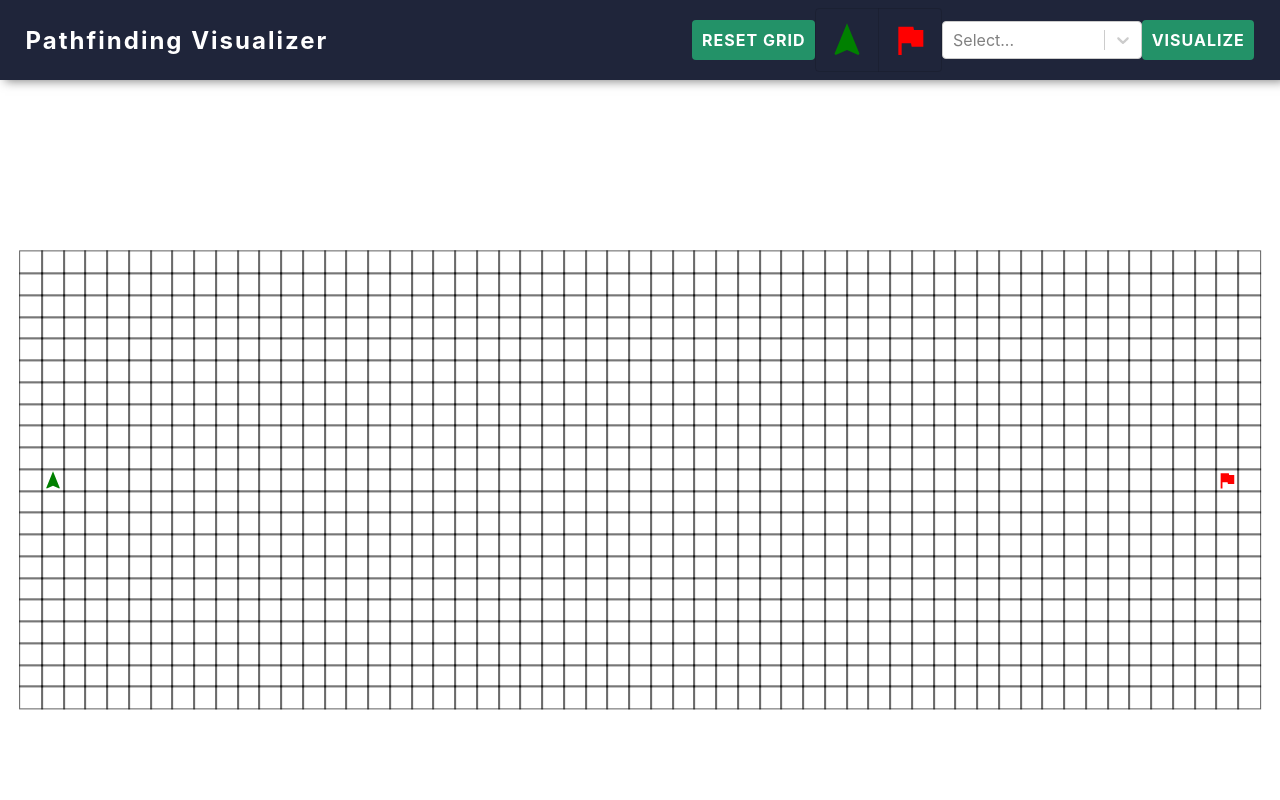
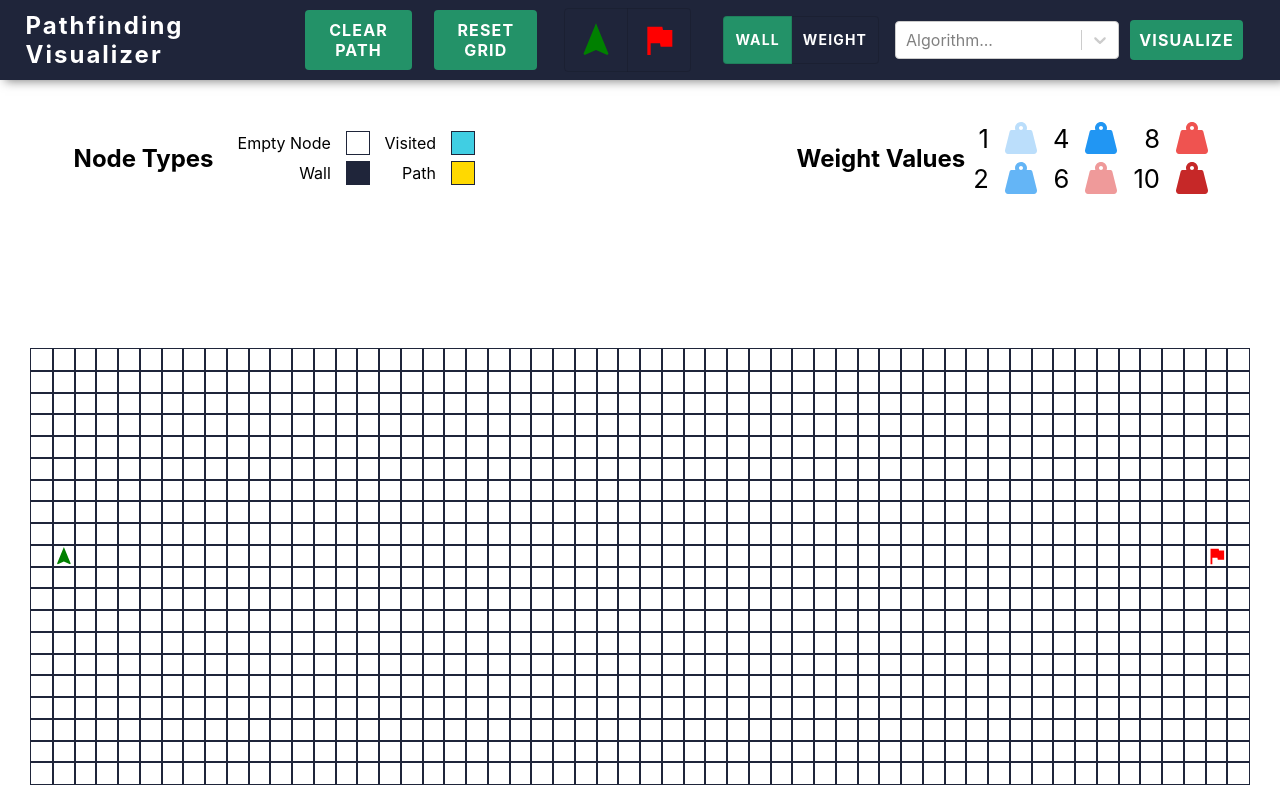
Before and after one commit to greg-solomon/pathfinding-algorithm-visualizer, a React (Create React App) app: page / in a window 1280 px wide. Built offline with nearby package versions, Linux system fonts and the light colour scheme.

Commit message:
added info panel

```diff
--- a/src/App.js
+++ b/src/App.js
@@ -1,16 +1,18 @@
 import React, { useState, useEffect } from 'react';
 import Controls from "./components/Controls";
 import Board from "./components/Board";
-const ROWS = 21;
-const COLUMNS = 57;
+import { initializeGrid } from "./lib"
+const ROWS = 20;
+const COLUMNS = 56;
 
 function App() {
   const [hasMounted, setHasMounted] = useState(false);
   const [isMousePressed, toggleMousePressed] = useState(false);
   const [isSelectingStart, setIsSelectingStart] = useState(false);
   const [isSelectingTarget, setIsSelectingTarget] = useState(false);
-  const [startNode, setStartNode] = useState({ row: 10, col: 1 });
-  const [targetNode, setTargetNode] = useState({ row: 10, col: 55 });
+  const [isDrawingWalls, setIsDrawingWalls] = useState(true);
+  const [startNode, setStartNode] = useState({ row: 9, col: 1 });
+  const [targetNode, setTargetNode] = useState({ row: 9, col: 54 });
   const [grid, setGrid] = useState([]);
 
   useEffect(() => {
@@ -18,41 +20,69 @@ function App() {
       setGrid(initializeGrid(ROWS, COLUMNS, startNode, targetNode));
       setHasMounted(true);
     }
-  }, [hasMounted, startNode, targetNode]);
+
+    console.log(`App renders`);
+
+  }, [hasMounted, startNode, targetNode, grid, setGrid]);
 
   const resetGrid = () => {
     document.querySelectorAll('.visited').forEach(visited => visited.classList.remove('visited'))
     document.querySelectorAll('.path').forEach(path => path.classList.remove('path'))
     setGrid(initializeGrid(ROWS, COLUMNS, startNode, targetNode));
   }
-  const boardProps = { grid, setGrid, startNode, setStartNode, targetNode, setTargetNode, isSelectingStart, setIsSelectingStart, isSelectingTarget, setIsSelectingTarget, isMousePressed, toggleMousePressed };
-  const controlProps = { grid, setGrid, startNode, setStartNode, setTargetNode, isSelectingStart, setIsSelectingStart, isSelectingTarget, setIsSelectingTarget, resetGrid };
+
+  const clearPath = () => {
+    const gridCopy = grid.slice();
+    gridCopy.forEach(row => row.forEach(node => {
+      node.hasVisited = false
+      delete node.previous;
+    }));
+    setGrid(gridCopy);
+    document.querySelectorAll('.visited').forEach(visited => visited.classList.remove('visited'))
+    document.querySelectorAll('.path').forEach(path => path.classList.remove('path'))
+  }
+
   return (
-    <>
-      <Controls {...controlProps} />
-      <Board {...boardProps} />
-    </>
+    <div onMouseUp={() => toggleMousePressed(false)}>
+      <Controls
+        grid={grid}
+        setGrid={setGrid}
+        startNode={startNode}
+        setStartNode={setStartNode}
+        targetNode={targetNode}
+        setTargetNode={setTargetNode}
+        isSelectingStart={isSelectingStart}
+        setIsSelectingStart={setIsSelectingStart}
+        isSelectingTarget={isSelectingTarget}
+        setIsSelectingTarget={setIsSelectingTarget}
+        isMousePressed={isMousePressed}
+        toggleMousePressed={toggleMousePressed}
+        isDrawingWalls={isDrawingWalls}
+        setIsDrawingWalls={setIsDrawingWalls}
+        clearPath={clearPath}
+        resetGrid={resetGrid}
+      />
+      <Board
+        grid={grid}
+        setGrid={setGrid}
+        startNode={startNode}
+        setStartNode={setStartNode}
+        targetNode={targetNode}
+        setTargetNode={setTargetNode}
+        isSelectingStart={isSelectingStart}
+        setIsSelectingStart={setIsSelectingStart}
+        isSelectingTarget={isSelectingTarget}
+        setIsSelectingTarget={setIsSelectingTarget}
+        isMousePressed={isMousePressed}
+        toggleMousePressed={toggleMousePressed}
+        isDrawingWalls={isDrawingWalls}
+        setIsDrawingWalls={setIsDrawingWalls}
+      />
+    </div>
   );
 }
 
 
-function initializeGrid(rows, columns, startNode, targetNode) {
-  const grid = [];
-  for (let i = 0; i < rows; i++) {
-    grid.push([]);
-    for (let j = 0; j < columns; j++) {
-      grid[i].push({
-        row: i,
-        col: j,
-        isWall: false,
-        isStart: startNode.row === i && startNode.col === j ? true : false,
-        isTarget: targetNode.row === i && targetNode.col === j ? true : false,
-        hasVisited: false,
-        distance: Infinity
-      });
-    }
-  }
-  return grid;
-}
+
 
 export default App;
--- a/src/components/Board.js
+++ b/src/components/Board.js
@@ -1,15 +1,79 @@
 import React from 'react'
 import Node from "./Node"
 import "./styles/Board.scss"
-function Board({ grid, setGrid, startNode, setStartNode, targetNode, setTargetNode, isSelectingStart, setIsSelectingStart, isSelectingTarget, setIsSelectingTarget, isMousePressed, toggleMousePressed }) {
-    const nodeProps = { grid, setGrid, isSelectingStart, setIsSelectingStart, isSelectingTarget, setIsSelectingTarget, startNode, setStartNode, targetNode, setTargetNode, isMousePressed, toggleMousePressed };
+function Board({ grid, setGrid, startNode, setStartNode, targetNode, setTargetNode, isSelectingStart, setIsSelectingStart, isSelectingTarget, setIsSelectingTarget, isMousePressed, toggleMousePressed, isDrawingWalls, setIsDrawingWalls }) {
+  const handleMouseDown = (e, row, col) => {
+    e.preventDefault();
+    toggleMousePressed(true);
+    if (isSelectingStart) {
+      const gridCopy = grid.slice();
+      gridCopy[startNode.row][startNode.col].isStart = false;
+      gridCopy[row][col].isStart = true;
+      setStartNode({ row, col });
+      setGrid(gridCopy);
+      setIsSelectingStart(false);
+      return;
+    }
+
+    if (isSelectingTarget) {
+      const gridCopy = grid.slice();
+      gridCopy[targetNode.row][targetNode.col].isTarget = false;
+      gridCopy[row][col].isTarget = true;
+      setTargetNode({ row, col });
+      setGrid(gridCopy);
+      setIsSelectingTarget(false);
+      return;
+    }
+
+    const gridCopy = grid.slice();
+    if (grid[row][col].isStart || grid[row][col].isTarget) return;
+    if (isDrawingWalls) {
+      gridCopy[row][col].isWall = !gridCopy[row][col].isWall;
+    } else {
+      let weightToAdd = gridCopy[row][col].weight === 1 ? 1 : 2;
+      console.log(weightToAdd);
+      console.log(gridCopy[row][col].weight)
+      gridCopy[row][col].weight = gridCopy[row][col].weight + weightToAdd;
+      if (gridCopy[row][col].weight > 10) gridCopy[row][col].weight = 1;
+    }
+    setGrid(gridCopy);
+
+  }
+
+  const handleMouseOver = (e, row, col) => {
+    e.preventDefault();
+    if (!isMousePressed) return;
+    if (grid[row][col].isStart || grid[row][col].isTarget) return;
+
+    if (isDrawingWalls) {
+      const gridCopy = grid.slice();
+      gridCopy[row][col].isWall = !gridCopy[row][col].isWall;
+      setGrid(gridCopy);
+    }
+
+
+
+  }
+
+  const handleMouseUp = () => {
+    toggleMousePressed(false);
+    return;
+  }
   return (
     <div className="board__wrapper">
+      <div className="board">
         {grid.map((row, rowIdx) => {
           return row.map((node, nodeIdx) => {
-                    return <Node {...node} key={nodeIdx} {...nodeProps} />
+            return <Node
+              key={nodeIdx}
+              {...node}
+              handleMouseDown={handleMouseDown}
+              handleMouseOver={handleMouseOver}
+              handleMouseUp={handleMouseUp}
+            />
           })
         })}
+      </div>
     </div>
   )
 }
--- a/src/components/Controls.js
+++ b/src/components/Controls.js
@@ -1,58 +1,91 @@
-import React, { useState } from 'react'
+import React, { useState, useEffect } from 'react'
+import Info from "./Info"
 import Select from "react-select"
 import { breadthFirstSearch, depthFirstSearch, dijkstras } from "../lib";
 import { ToggleButton, ToggleButtonGroup } from "@material-ui/lab"
 import { Tooltip } from "@material-ui/core"
 import { MdFlag, MdNavigation } from 'react-icons/md'
 import "./styles/Controls.scss"
-function Controls({ grid, setGrid, startNode, setStartNode, setTargetNode, isSelectingStart, setIsSelectingStart, isSelectingTarget, setIsSelectingTarget, resetGrid }) {
-    const [selectedAlgorithm, setSelectedAlgorithm] = useState(0);
+
+function Controls({ clearPath, grid, setGrid, startNode, setStartNode, setTargetNode, isSelectingStart, setIsSelectingStart, isSelectingTarget, setIsSelectingTarget, resetGrid, isDrawingWalls, setIsDrawingWalls }) {
+  const [selectedAlgorithm, setSelectedAlgorithm] = useState(-1);
+  const [hasAnimated, setHasAnimated] = useState(false);
+
   const handleStartSelection = () => {
     if (isSelectingTarget) setIsSelectingTarget(false);
     setIsSelectingStart(!isSelectingStart);
   }
+
   const handleTargetSelection = () => {
     if (isSelectingStart) setIsSelectingStart(false);
     setIsSelectingTarget(!isSelectingTarget);
   }
 
+
   const handleVisualization = () => {
-
+    if (hasAnimated) clearPath();
     switch (selectedAlgorithm) {
       case 0:
-                const { visits: bfsVisits, path: bfsPath } = breadthFirstSearch(grid, startNode);
+        const { visits: bfsVisits, path: bfsPath, grid: bfsGrid } = breadthFirstSearch(grid, startNode);
         animate(bfsVisits, bfsPath);
+        console.log(`Visits`, bfsVisits, `Path`, bfsPath, `Grid`, bfsGrid);
+        setGrid(bfsGrid);
         break;
       case 1:
-                const { visits: dfsVisits, path: dfsPath } = depthFirstSearch(grid, startNode);
-                animate(dfsVisits, dfsPath);
+        const { visits: dfsRVisits, path: dfsRPath, grid: dfsRGrid } = depthFirstSearch(grid, startNode, true);
+        animate(dfsRVisits, dfsRPath);
+        setGrid(dfsRGrid);
         break;
       case 2:
-                const { visits: dijkstrasVisits, path: dijkstrasPath } = dijkstras(grid, startNode);
-                console.log(dijkstrasPath);
-                animate(dijkstrasVisits, dijkstrasPath);
+        const { visits: dfsOVisits, path: dfsOPath, grid: dfsOGrid } = depthFirstSearch(grid, startNode, false);
+        animate(dfsOVisits, dfsOPath);
+        setGrid(dfsOGrid);
         break;
       case 3:
+        const { visits: dijkstrasVisits, path: dijkstrasPath, grid: dijkstraGrid } = dijkstras(grid, startNode);
+        animate(dijkstrasVisits, dijkstrasPath);
+        setGrid(dijkstraGrid);
+        break;
+      case 4:
+        // A*
         break;
       default:
         break;
+    }
+    setHasAnimated(true);
+  }
+
+  const handleDrawingWalls = () => {
+    if (!isDrawingWalls) {
+      setIsDrawingWalls(true);
+    }
+  }
+
+  const handleDrawingWeights = () => {
+    if (selectedAlgorithm < 3) return;
+    if (isDrawingWalls) {
+      setIsDrawingWalls(false);
     }
   }
 
   const algorithmOptions = [
     { value: 0, label: `Breadth First Search ` },
-        { value: 1, label: `Depth First Search` },
-        { value: 2, label: `Dijkstra's Algorithm` },
-        { value: 3, label: 'A* Algorithm' }
+    { value: 1, label: `Depth First Search (Random)` },
+    { value: 2, label: `Depth First Search (Ordered)` },
+    { value: 3, label: `Dijkstra's Algorithm` },
+    { value: 4, label: 'A* Algorithm' }
   ]
 
   return (
+    <>
       <nav>
         <h2>Pathfinding Visualizer</h2>
         <div className="controls__menu">
+          <button className="btn" onClick={clearPath}>Clear Path</button>
           <button className="btn" onClick={resetGrid}>Reset Grid</button>
+          <div className="toggle-button-group">
             <ToggleButtonGroup exclusive style={{ backgroundColor: "transparent" }}>
-                    <Tooltip title="Set Start Node">
+              <Tooltip title={<span className="tooltip">Set Start Node</span>}>
                 <ToggleButton
                   value={""}
                   color="primary"
@@ -73,12 +106,39 @@ function Controls({ grid, setGrid, startNode, setStartNode, setTargetNode, isSel
                 </ToggleButton>
               </Tooltip>
             </ToggleButtonGroup>
-                <div style={{ width: "200px", color: "black" }}>
-                    <Select options={algorithmOptions} onChange={e => setSelectedAlgorithm(e.value)} />
+          </div>
+          <div className="toggle-button-group">
+            <ToggleButtonGroup exclusive style={{ backgroundColor: "transparent" }}>
+              <Tooltip title="Draw Walls">
+                <ToggleButton
+                  value={""}
+                  color="primary"
+                  onChange={handleDrawingWalls}
+                  style={{ color: "white", fontWeight: "bold", letterSpacing: "0.0725rem", backgroundColor: isDrawingWalls ? "rgb(35, 146, 104)" : "transparent" }}
+                >
+                  Wall
+              </ToggleButton>
+              </Tooltip>
+              <Tooltip title={selectedAlgorithm >= 3 ? "Draw Weights" : "Select a weighted algorithm to use weights"}>
+                <ToggleButton
+                  value={""}
+                  color="primary"
+                  onChange={handleDrawingWeights}
+                  style={{ color: "white", fontWeight: "bold", letterSpacing: "0.0725rem", backgroundColor: !isDrawingWalls ? "rgb(35, 146, 104)" : "transparent" }}
+                >
+                  Weight
+              </ToggleButton>
+              </Tooltip>
+            </ToggleButtonGroup>
+          </div>
+          <div style={{ width: "280px", color: "black" }}>
+            <Select options={algorithmOptions} onChange={e => setSelectedAlgorithm(e.value)} placeholder="Algorithm..." defaultValue={null} />
           </div>
           <button className="btn" onClick={handleVisualization}>Visualize</button>
         </div>
-        </nav>
+      </nav >
+      <Info />
+    </>
   )
 }
 
@@ -92,13 +152,17 @@ function animatePath(sortedPath) {
 }
 
 function sortPath(path) {
+  if (path === null) return null;
   const ret = [];
+  console.log(path);
   while (path.previous !== null) {
     ret.push(path);
     path = path.previous;
   }
 
+  if (path !== null) {
     ret.push(path);
+  }
   return ret;
 }
 
@@ -111,12 +175,11 @@ function animate(visits, path) {
         document.querySelector(
           `.row-${visits[visits.length - 1].row}_col-${visits[visits.length - 1].col}`
         ).classList.add("visited");
-            }, i * 7)
+      }, i * 7);
       setTimeout(() => {
         animatePath(sortedPath);
       }, i * 7);
     } else {
-            if (visits[i].isStart) console.log(`START`);
       setTimeout(() => {
         const cell = document.querySelector(
           `.row-${visits[i].row}_col-${visits[i].col}`
--- /dev/null
+++ b/src/components/Info.js
@@ -0,0 +1,41 @@
+import React from 'react'
+import { FaWeightHanging } from "react-icons/fa"
+import { blue, red } from "@material-ui/core/colors"
+function Info() {
+  return (
+    <div className="info__wrapper">
+      <div className="info">
+        <div className="legend">
+          <h2 style={{ marginRight: "1rem" }}>Node Types</h2>
+          <ul>
+            <li>Empty Node<div className="node" style={{ height: "1.7vw", width: "1.7vw", marginLeft: "1rem", cursor: "unset" }} /></li>
+            <li>Wall<div className="node wall" style={{ height: "1.7vw", width: "1.7vw", marginLeft: "1rem", cursor: "unset" }} /></li>
+          </ul>
+          <ul>
+            <li>Visited<div className="node" style={{ height: "1.7vw", width: "1.7vw", marginLeft: "1rem", backgroundColor: "rgba(0, 190, 218, 0.75)", cursor: "unset" }} /></li>
+            <li>Path<div className="node" style={{ height: "1.7vw", width: "1.7vw", marginLeft: "1rem", backgroundColor: "rgb(255, 217, 0)", cursor: "unset" }} /></li>
+          </ul>
+        </div>
+        <div className="algorithm__info">
+        </div>
+        <div className="weight__legend">
+          <h2>Weight Values</h2>
+          <ul>
+            <li><span>1</span> <FaWeightHanging size="2rem" color={blue[100]} style={{ marginLeft: "1rem" }} /></li>
+            <li><span>2</span> <FaWeightHanging size="2rem" color={blue[300]} style={{ marginLeft: "1rem" }} /></li>
+          </ul>
+          <ul>
+            <li><span>4</span> <FaWeightHanging size="2rem" color={blue[500]} style={{ marginLeft: "1rem" }} /></li>
+            <li><span>6</span> <FaWeightHanging size="2rem" color={red[200]} style={{ marginLeft: "1rem" }} /></li>
+          </ul>
+          <ul>
+            <li><span>8</span> <FaWeightHanging size="2rem" color={red[400]} style={{ marginLeft: "1rem" }} /></li>
+            <li><span>10</span> <FaWeightHanging size="2rem" color={red[800]} style={{ marginLeft: "1rem" }} /></li>
+          </ul>
+        </div>
+      </div>
+    </div>
+  )
+}
+
+export default Info
--- a/src/components/Node.js
+++ b/src/components/Node.js
@@ -1,57 +1,43 @@
 import React from 'react'
 import { MdFlag, MdNavigation } from 'react-icons/md'
-
-function Node({ row, col, isWall, isStart, isTarget, grid, setGrid, isSelectingStart, setIsSelectingStart, isSelectingTarget, setIsSelectingTarget, startNode, setStartNode, targetNode, setTargetNode, isMousePressed, toggleMousePressed }) {
-    const handleMouseDown = e => {
-        e.preventDefault();
-        if (isSelectingStart) {
-            const gridCopy = grid.slice();
-            gridCopy[startNode.row][startNode.col].isStart = false;
-            gridCopy[row][col].isStart = true;
-            setStartNode({ row, col });
-            setGrid(gridCopy);
-            setIsSelectingStart(false);
-            return;
+import { FaWeightHanging } from 'react-icons/fa'
+import { blue, red } from "@material-ui/core/colors"
+const Node = React.memo((props) => {
+  const { row, col, isWall, weight, handleMouseDown, handleMouseOver, handleMouseUp, isStart, isTarget } = props;
+  let weightColor;
+  switch (weight) {
+    case 1:
+    default:
+      break;
+    case 2:
+      weightColor = blue[300];
+      break;
+    case 4:
+      weightColor = blue[500];
+      break;
+    case 6:
+      weightColor = red[200];
+      break;
+    case 8:
+      weightColor = red[400];
+      break;
+    case 10:
+      weightColor = red[800];
+      break;
   }
 
-        if (isSelectingTarget) {
-            const gridCopy = grid.slice();
-            gridCopy[targetNode.row][targetNode.col].isTarget = false;
-            gridCopy[row][col].isTarget = true;
-            setTargetNode({ row, col });
-            setGrid(gridCopy);
-            setIsSelectingTarget(false);
-            return;
-        }
-        toggleMousePressed(true);
-        const gridCopy = grid.slice();
-        gridCopy[row][col].isWall = true;
-        setGrid(gridCopy);
-    }
-
-    const handleMouseOver = e => {
-        e.preventDefault();
-        if (!isMousePressed) return;
-        const gridCopy = grid.slice();
-        gridCopy[row][col].isWall = true;
-        setGrid(gridCopy);
-    }
-
-    const handleMouseUp = () => {
-        toggleMousePressed(false);
-    }
   return (
     <div
-            className={`row-${row}_col-${col} node ${isWall ? `wall` : ''}`}
-            onMouseDown={handleMouseDown}
-            onMouseOver={handleMouseOver}
+      className={`row-${row}_col-${col} node ${isWall ? "wall" : ""}`}
+      onMouseDown={e => handleMouseDown(e, row, col)}
+      onMouseOver={e => handleMouseOver(e, row, col)}
       onMouseUp={handleMouseUp}
     >
-            {/* isWall && <MdTexture size="3rem" color="yellow" />*/}
       {isStart && <MdNavigation size="3rem" color="green" />}
       {isTarget && <MdFlag size="3rem" color="red" />}
+      {weight > 1 && <FaWeightHanging size="1.5rem" color={weightColor} />}
     </div>
   )
-}
+});
 
 export default Node
--- a/src/components/styles/Board.scss
+++ b/src/components/styles/Board.scss
@@ -1,26 +1,31 @@
 .board__wrapper {
+	height: 75vh;
+	width: 100%;
+	display: flex;
+	flex-direction: column;
+	align-items: center;
+	justify-content: flex-end;
+}
+.board {
 	display: grid;
-  grid-template-columns: repeat(57, 1.7vw);
-  grid-template-rows: repeat(21, 1.7vw);
-  position: absolute;
-  bottom: 40%;
-  left: 50%;
-  transform: translate(-50%, 50%);
+	grid-template-columns: repeat(56, 1.7vw);
+	grid-template-rows: repeat(20, 1.7vw);
+	margin-bottom: 1rem;
 }
 
 .node {
 	width: 1.7vw;
 	height: 1.7vw;
-  outline: 0.2px solid rgba(0, 0, 0, 0.625);
-  display: flex;
+	outline: 0.2px solid #1f253a;
+	display: inline-flex;
 	justify-content: center;
 	align-items: center;
 	cursor: pointer;
 }
 
 .wall {
-  background-color: black;
-  animation: wall 0.2s ease-in-out 0s forwards;
+	background-color: #1f253a;
+	// animation: wall 0.1s ease-in-out 0s forwards;
 }
 
 @keyframes wall {
@@ -29,6 +34,10 @@
 		transform: scale(0.6);
 	}
 
+	50% {
+		transform: scale(1.2);
+	}
+
 	100% {
 		border-radius: 0;
 		transform: scale(1);
--- a/src/components/styles/Controls.scss
+++ b/src/components/styles/Controls.scss
@@ -25,12 +25,70 @@ nav {
 	background-color: rgb(35, 146, 104);
 	font-size: 1rem;
 	text-transform: uppercase;
-  letter-spacing: 0.0625rem;
+	letter-spacing: 0.0725rem;
 	font-weight: bold;
 	cursor: pointer;
 	color: white;
-
+	margin: 0 0.6875rem;
 	&:hover {
 		background-color: rgb(47, 199, 141);
 	}
 }
+
+.toggle-button-group {
+	margin: 0 1rem;
+}
+
+.info__wrapper {
+	width: 100%;
+	height: 15vh;
+	display: flex;
+	align-items: center;
+	padding: 0 2rem;
+}
+
+.info {
+	width: calc(56 * 1.7vw);
+	height: 90%;
+	margin: auto;
+	margin-top: 1.5rem;
+	display: flex;
+	align-items: center;
+	justify-content: space-between;
+	padding: 0 2rem;
+}
+
+.legend {
+	min-width: 400px;
+	display: flex;
+	padding: 0.6rem;
+	align-items: center;
+	justify-content: space-evenly;
+}
+
+.legend__entry {
+	display: flex;
+	align-items: center;
+	justify-content: space-evenly;
+}
+
+ul {
+	list-style: none;
+}
+
+li {
+	display: flex;
+	align-items: center;
+	justify-content: flex-end;
+	margin: 0.5rem;
+
+	span {
+		font-size: 1.6rem;
+	}
+}
+
+.weight__legend {
+	margin: auto rem;
+	align-items: center;
+	display: flex;
+}
--- a/src/index.scss
+++ b/src/index.scss
@@ -54,3 +54,8 @@
 		transform: scale(1);
 	}
 }
+
+.MuiTooltip-tooltip {
+	background-color: rgb(35, 146, 104) !important;
+	font-size: 14px !important;
+}
--- a/src/lib/bfs.js
+++ b/src/lib/bfs.js
@@ -15,7 +15,7 @@ export function breadthFirstSearch(nodes, startNode) {
     visits.push(currentNode);
     if (currentNode.isTarget) {
       currentNode.hasVisited = true;
-            return { visits: visits, path: currentNode };
+      return { visits: visits, path: currentNode, grid };
     }
     const neighbors = getNeighbors(grid, currentNode);
 
--- a/src/lib/dfs.js
+++ b/src/lib/dfs.js
@@ -1,5 +1,5 @@
 import { getNeighbors } from './index'
-export function depthFirstSearch(nodes, startNode) {
+export function depthFirstSearch(nodes, startNode, random) {
   const grid = nodes.slice();
   const stack = [];
   const visits = [];
@@ -11,11 +11,28 @@ export function depthFirstSearch(nodes, startNode) {
   while (stack.length > 0) {
     const node = stack.pop();
     visits.push(node);
-        if (node.isTarget) return { visits, path: node };
+    if (node.isTarget) return { visits, path: node, grid };
 
     const neighbors = getNeighbors(grid, node);
+    if (random) {
+      shuffle(neighbors).forEach(neighbor => stack.push(neighbor));
+    } else {
       neighbors.forEach(neighbor => stack.push(neighbor));
     }
+  }
 
-    return { visits, path: null };
+  return { visits, path: null, grid };
 }
+
+/**
+ * https://stackoverflow.com/questions/6274339/how-can-i-shuffle-an-array
+ * Shuffles array in place. ES6 version
+ * @param {Array} a items An array containing the items.
+ */
+function shuffle(a) {
+  for (let i = a.length - 1; i > 0; i--) {
+    const j = Math.floor(Math.random() * (i + 1));
+    [a[i], a[j]] = [a[j], a[i]];
+  }
+  return a;
+}
--- a/src/lib/dijkstra.js
+++ b/src/lib/dijkstra.js
@@ -13,12 +13,12 @@ export function dijkstras(nodes, startNode) {
 
     if (closestNode.isWall) continue;
 
-        if (closestNode.distance === Infinity) return { visits, path: null };
+    if (closestNode.distance === Infinity) return { visits, path: null, grid };
 
     closestNode.hasVisited = true;
     visits.push(closestNode);
 
-        if (closestNode.isTarget) return { visits, path: closestNode };
+    if (closestNode.isTarget) return { visits, path: closestNode, grid };
     getNeighbors(grid, closestNode);
   }
 }
--- a/src/lib/index.js
+++ b/src/lib/index.js
@@ -6,15 +6,6 @@ function getNeighbors(grid, currentNode) {
   const neighbors = [];
   const { row, col, distance } = currentNode;
 
-    // left neighbor
-    if (col > 0 && !grid[row][col - 1].hasVisited && !grid[row][col - 1].isWall) {
-        grid[row][col - 1].hasVisited = true;
-        grid[row][col - 1].distance = distance + 1;
-        neighbors.push({
-            ...grid[row][col - 1],
-            previous: currentNode,
-        });
-    }
   // down neighbor
   if (row < grid.length - 1 && !grid[row + 1][col].hasVisited && !grid[row + 1][col].isWall) {
     grid[row + 1][col].hasVisited = true;
@@ -25,6 +16,7 @@ function getNeighbors(grid, currentNode) {
 
     });
   }
+
   // right neighbor
   if (col < grid[0].length - 1 && !grid[row][col + 1].hasVisited && !grid[row][col + 1].isWall) {
     grid[row][col + 1].hasVisited = true;
@@ -45,8 +37,40 @@ function getNeighbors(grid, currentNode) {
       previous: currentNode
     });
   }
+  // left neighbor
+  if (col > 0 && !grid[row][col - 1].hasVisited && !grid[row][col - 1].isWall) {
+    grid[row][col - 1].hasVisited = true;
+    grid[row][col - 1].distance = distance + 1;
+    neighbors.push({
+      ...grid[row][col - 1],
+      previous: currentNode,
+    });
+  }
+
+
+
 
 
   return neighbors;
 }
-export { breadthFirstSearch, depthFirstSearch, getNeighbors, dijkstras };
+
+function initializeGrid(rows, columns, startNode, targetNode) {
+  const grid = [];
+  for (let i = 0; i < rows; i++) {
+    grid.push([]);
+    for (let j = 0; j < columns; j++) {
+      grid[i].push({
+        row: i,
+        col: j,
+        isWall: false,
+        isStart: startNode.row === i && startNode.col === j ? true : false,
+        isTarget: targetNode.row === i && targetNode.col === j ? true : false,
+        hasVisited: false,
+        distance: Infinity,
+        weight: 1
+      });
+    }
+  }
+  return grid;
+}
+export { breadthFirstSearch, depthFirstSearch, getNeighbors, dijkstras, initializeGrid };
```
Also changed, not shown: 1 other file (tests, documents, lock files or other folders). Lines whose indentation alone changed are shown as unchanged.
